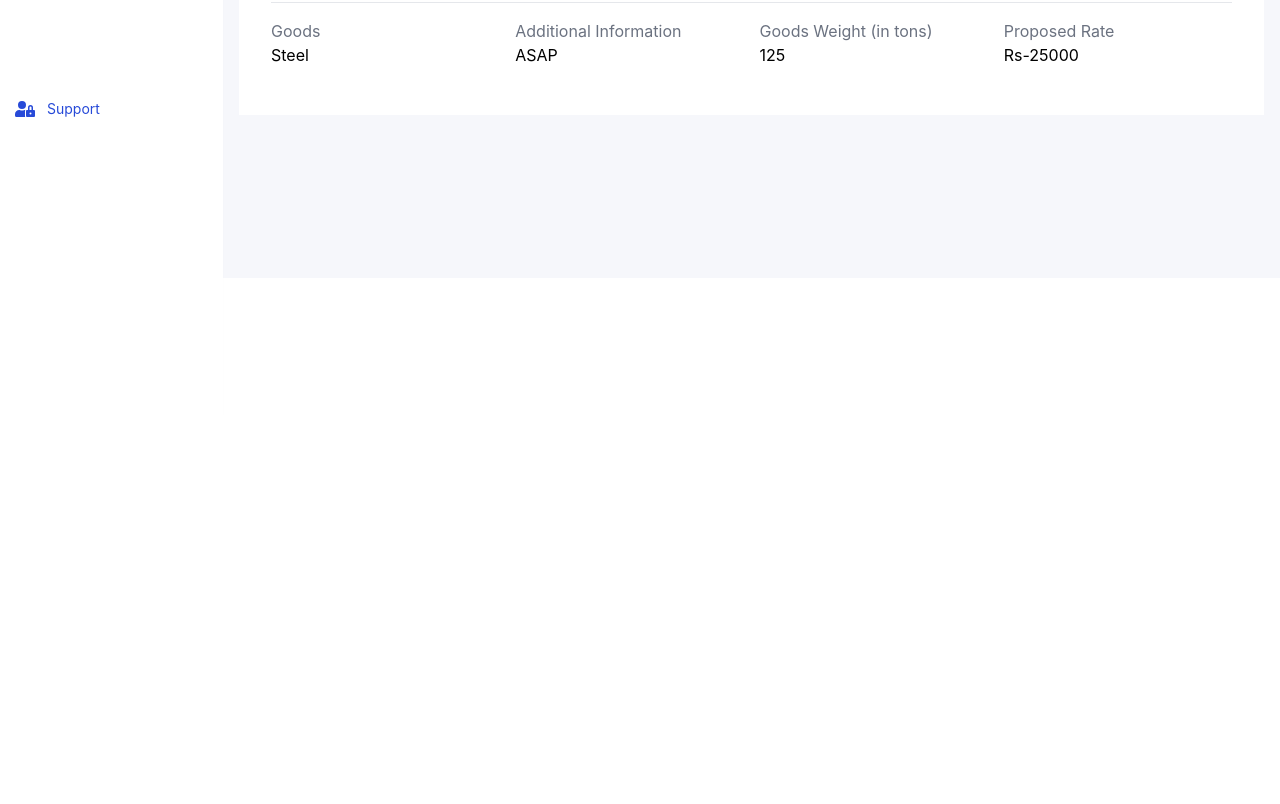
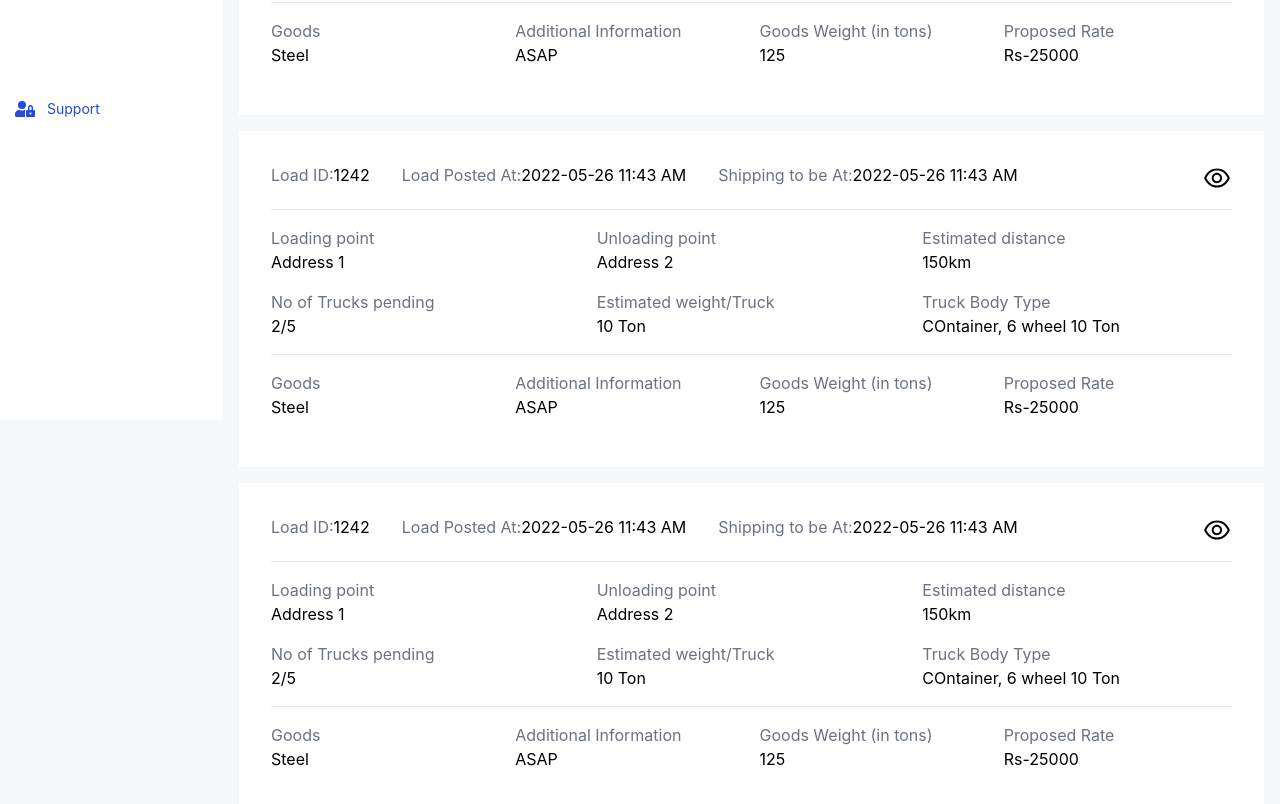
Before and after one commit to sandip51hunk/ZeroneIntertech, a React (Create React App) app: page /my-load in a window 1280 px wide. Shown: the part 380-1184 px from the top of the page. Before the commit the page ends 800 px from the top, so only its background shows below. Built offline with nearby package versions, Linux system fonts and the light colour scheme.

Commit message:
My details page implemented

```diff
--- a/src/pages/Dashboard/MyLoad/index.tsx
+++ b/src/pages/Dashboard/MyLoad/index.tsx
@@ -86,6 +86,156 @@ function MyLoad() {
 
         </div>
       </div>
+      <div className="bg-white p-8 mt-4">
+        <div className="mb-4 flex justify-between">
+          <div className="flex gap-8">
+          <div>
+
+          <span className="text-gray-500">Load ID:</span>1242
+          </div>
+          <div>
+
+          <span className="text-gray-500">Load Posted At:</span>2022-05-26 11:43 AM
+          </div>
+          <div>
+
+          <span className="text-gray-500">Shipping to be At:</span>2022-05-26 11:43 AM
+          </div>
+          </div>
+          <div onClick={()=>navigate('/load-details')}><AiOutlineEye size={30}/></div>
+        </div>
+        <hr />
+        <div className="grid grid-cols-3 gap-4 my-4">
+          <div>
+            <span className="text-gray-500">Loading point</span> <br />
+            <span>Address 1</span>
+          </div>
+
+          <div>
+            <span className="text-gray-500">Unloading point</span> <br />
+            <span>Address 2</span>
+          </div>
+
+          <div>
+            <span className="text-gray-500">Estimated distance</span> <br />
+            <span>150km</span>
+          </div>
+
+          <div>
+            <span className="text-gray-500">No of Trucks pending</span> <br />
+            <span>2/5</span>
+          </div>
+
+          <div>
+            <span className="text-gray-500">Estimated weight/Truck</span> <br />
+            <span> 10 Ton</span>
+          </div>
+
+          <div>
+            <span className="text-gray-500">Truck Body Type</span> <br />
+            <span>COntainer, 6 wheel 10 Ton</span>
+          </div>
+
+        </div>
+        <hr />
+        <div className="grid grid-cols-4 gap-4 my-4 ">
+          <div>
+            <span className="text-gray-500">Goods</span> <br />
+            <span>Steel</span>
+          </div>
+
+          <div>
+            <span className="text-gray-500">Additional Information</span> <br />
+            <span>ASAP</span>
+          </div>
+
+          <div>
+            <span className="text-gray-500">Goods Weight (in tons)</span> <br />
+            <span>125</span>
+          </div>
+
+          <div>
+            <span className="text-gray-500">Proposed Rate</span> <br />
+            <span>Rs-25000</span>
+          </div>
+
+        </div>
+      </div>
+      <div className="bg-white p-8 mt-4">
+        <div className="mb-4 flex justify-between">
+          <div className="flex gap-8">
+          <div>
+
+          <span className="text-gray-500">Load ID:</span>1242
+          </div>
+          <div>
+
+          <span className="text-gray-500">Load Posted At:</span>2022-05-26 11:43 AM
+          </div>
+          <div>
+
+          <span className="text-gray-500">Shipping to be At:</span>2022-05-26 11:43 AM
+          </div>
+          </div>
+          <div onClick={()=>navigate('/load-details')}><AiOutlineEye size={30}/></div>
+        </div>
+        <hr />
+        <div className="grid grid-cols-3 gap-4 my-4">
+          <div>
+            <span className="text-gray-500">Loading point</span> <br />
+            <span>Address 1</span>
+          </div>
+
+          <div>
+            <span className="text-gray-500">Unloading point</span> <br />
+            <span>Address 2</span>
+          </div>
+
+          <div>
+            <span className="text-gray-500">Estimated distance</span> <br />
+            <span>150km</span>
+          </div>
+
+          <div>
+            <span className="text-gray-500">No of Trucks pending</span> <br />
+            <span>2/5</span>
+          </div>
+
+          <div>
+            <span className="text-gray-500">Estimated weight/Truck</span> <br />
+            <span> 10 Ton</span>
+          </div>
+
+          <div>
+            <span className="text-gray-500">Truck Body Type</span> <br />
+            <span>COntainer, 6 wheel 10 Ton</span>
+          </div>
+
+        </div>
+        <hr />
+        <div className="grid grid-cols-4 gap-4 my-4 ">
+          <div>
+            <span className="text-gray-500">Goods</span> <br />
+            <span>Steel</span>
+          </div>
+
+          <div>
+            <span className="text-gray-500">Additional Information</span> <br />
+            <span>ASAP</span>
+          </div>
+
+          <div>
+            <span className="text-gray-500">Goods Weight (in tons)</span> <br />
+            <span>125</span>
+          </div>
+
+          <div>
+            <span className="text-gray-500">Proposed Rate</span> <br />
+            <span>Rs-25000</span>
+          </div>
+
+        </div>
+      </div>
       </div>
     </MainLayout>
   );
--- a/src/pages/Dashboard/Support/index.tsx
+++ b/src/pages/Dashboard/Support/index.tsx
@@ -5,7 +5,7 @@ function Support() {
   return (
     <MainLayout>
       <section className="text-gray-600 body-font">
-        <div className="container px-5 py-24 mx-auto">
+        <div className="container p-2">
           <div className="flex flex-wrap -m-4 p-8 ">
             <div className="p-4 mx-4   bg-white">
               <div className="h-full  px-8 pt-16 pb-24 rounded-lg overflow-hidden text-center relative">
@@ -28,7 +28,7 @@ function Support() {
             <div className="p-4 mx-4   bg-white">
               <div className="h-full  px-8 pt-16 pb-24 rounded-lg overflow-hidden text-center relative">
                 <h1 className="title-font sm:text-2xl text-xl font-medium text-gray-900 mb-3">
-                  Customer SUpport
+                  Shipper SUpport
                 </h1>
                 <p className="leading-relaxed mb-3">
                  Phone Number: 9860112638
@@ -46,7 +46,7 @@ function Support() {
             <div className="p-4 mx-4   bg-white">
               <div className="h-full  px-8 pt-16 pb-24 rounded-lg overflow-hidden text-center relative">
                 <h1 className="title-font sm:text-2xl text-xl font-medium text-gray-900 mb-3">
-                  Customer SUpport
+                  Driver SUpport
                 </h1>
                 <p className="leading-relaxed mb-3">
                  Phone Number: 9860112638
@@ -116,7 +116,7 @@ function Support() {
               className="w-full bg-white rounded border border-gray-300 focus:border-indigo-500 focus:ring-2 focus:ring-indigo-200 h-32 text-base outline-none text-gray-700 py-1 px-3 resize-none leading-6 transition-colors duration-200 ease-in-out"
             ></textarea>
           </div>
-          <button className="text-white bg-indigo-500 border-0 py-2 px-6 focus:outline-none hover:bg-indigo-600 rounded text-lg">
+          <button className="w-full text-white bg-blue-500 border-0 py-2 px-6 focus:outline-none hover:bg-indigo-600 rounded text-lg">
             Send Message
           </button>
         </div>
--- a/src/pages/Dashboard/components/MyDetails/index.tsx
+++ b/src/pages/Dashboard/components/MyDetails/index.tsx
@@ -1,13 +1,75 @@
-import React from 'react'
-import MainLayout from '../../../../container/dashboardLayout'
+import React from "react";
+import { BiEdit } from "react-icons/bi";
+import MainLayout from "../../../../container/dashboardLayout";
 
 function MyDetail() {
   return (
     <MainLayout>
-        <div>MyDetail</div>
+      <div className="p-8 ">
+        <div className="bg-white ">
+        <h1 className="title-font sm:text-2xl text-xl font-medium mx-4 text-gray-900 mb-3">
+                  Individual Information
+                </h1>
+          <div className="grid grid-cols-3  p-4 gap-4  my-4">
+            <div>
+              <span className="text-gray-500">Name of Inviudal Company *</span> <br />
+              <span>Ramchandra Rawal</span>
+            </div>
+
+            <div>
+              <span className="text-gray-500">PAN/VAT number</span> <br />
+              <span>9860112638</span>
+            </div>
+
+            <div>
+              <span className="text-gray-500">Email ADdress</span> <br />
+              <span>ramchandra.rawal@gmail.com</span>
+            </div>
+          </div> <hr />
+          <h1 className="title-font sm:text-2xl text-xl font-medium mx-4 mt-4 text-gray-900 mb-3">
+                  Address Information
+                </h1>
+          <div className="grid grid-cols-4 bg-white p-4 gap-4  my-4">
+          <div>
+              <span className="text-gray-500">Province</span> <br />
+              <span>Bagmati</span>
+            </div>
+            <div>
+              <span className="text-gray-500">District</span> <br />
+              <span>Kathmandu</span>
+            </div>
+
+            <div>
+              <span className="text-gray-500">Municipality</span> <br />
+              <span>Kathmandu</span>
+            </div>
+
+            <div>
+              <span className="text-gray-500">Ward</span> <br />
+              <span>15</span>
+            </div>
+
+          </div> <hr />
+          <h1 className="title-font sm:text-2xl text-xl mt-4 font-medium mx-4 text-gray-900 mb-3">
+                  Contact Information
+                </h1>
+          <div className="grid grid-cols-2 w-1/2 bg-white p-4 gap-4  my-4">
+            <div>
+              <span className="text-gray-500">Contact Name</span> <br />
+              <span>Ramchandra Rawal</span>
+            </div>
+
+            <div>
+              <span className="text-gray-500">Contact number</span> <br />
+              <span>9860112638</span>
+            </div>
+          </div>
+        <button className="border-solid border-2 px-8 py-2 flex gap-1"><BiEdit size={20}/> Edit Details</button>
+        </div>
+
+      </div>
     </MainLayout>
-
-  )
+  );
 }
 
-export default MyDetail
+export default MyDetail;
```
